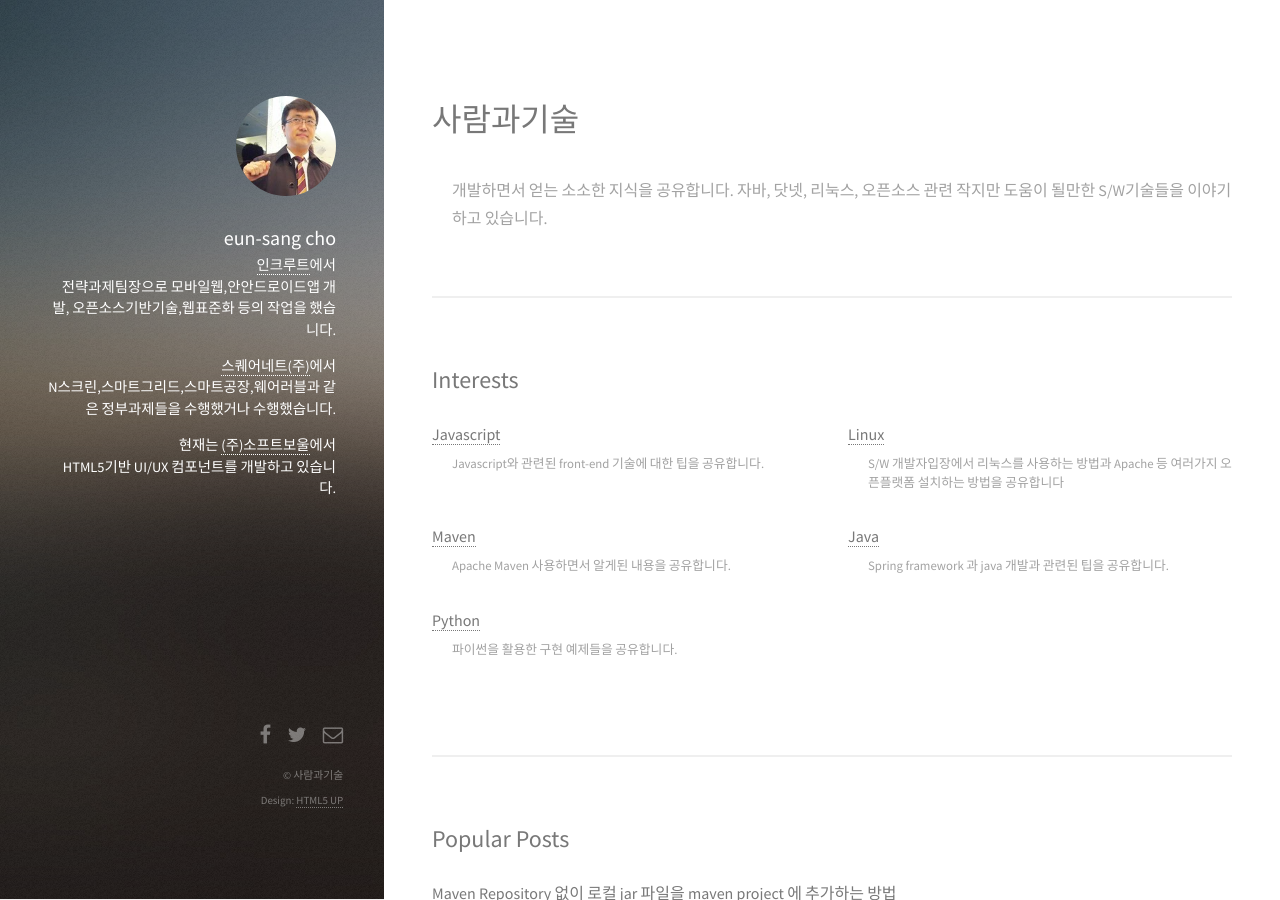
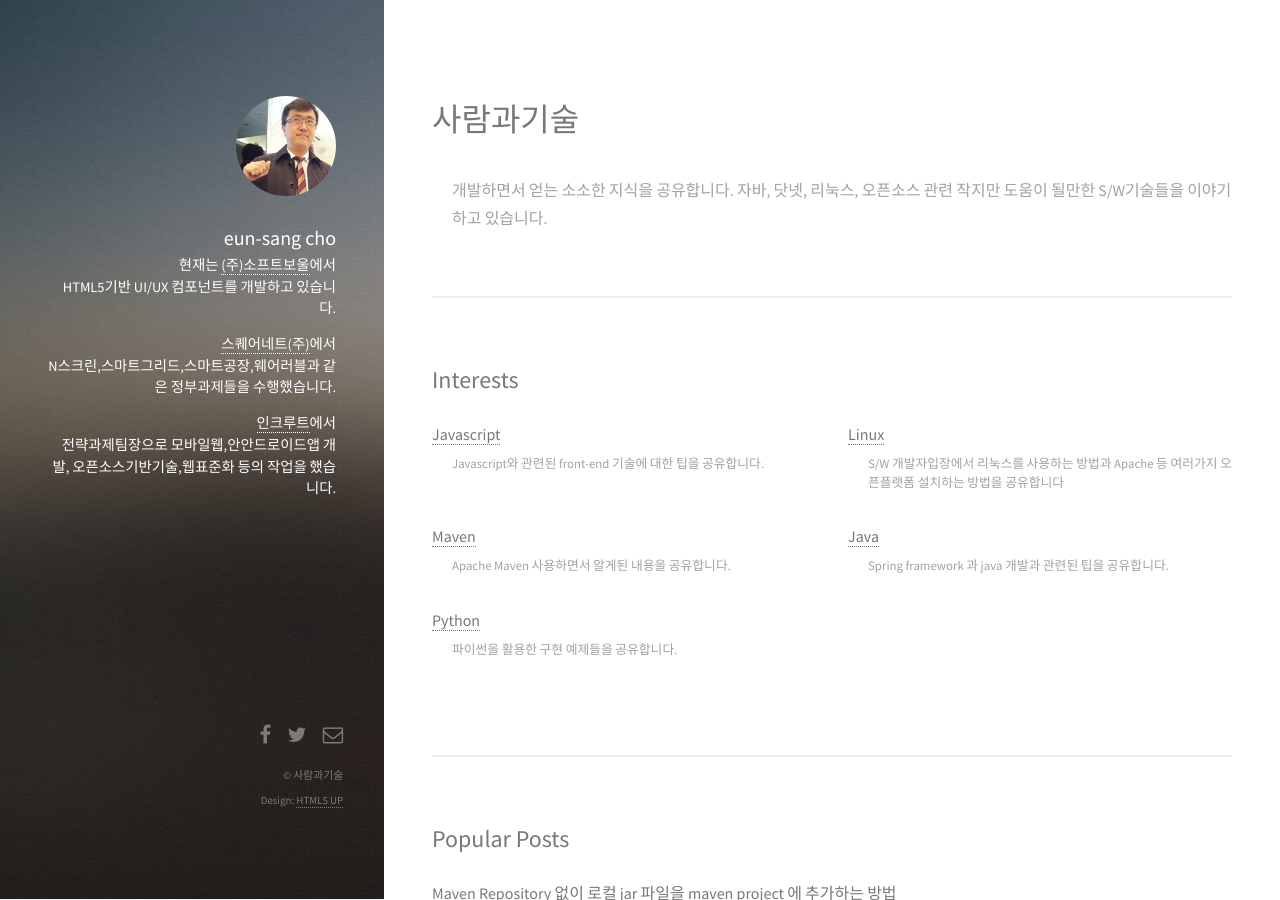
Before and after one commit to itnpeople/itnpeople.github.com, a Jekyll site: the page built from index.html, in a window 1280 px wide and 900 px high. Built offline with Jekyll 4.4.1, drawn with Linux system fonts in a browser that asks for light colours; nearby versions of some CDN libraries.

Commit message:
modified contents

```diff
--- a/index.html
+++ b/index.html
@@ -19,9 +19,9 @@ description: "자바,닷넷,리눅스 등 각종 오픈소스 및 오픈 플렛
 			<header id="header">
 				<a href="#" class="image avatar"><img src="{{site.baseurl}}/resources/img/index/avatar.jpg" alt="" /></a>
 				<h1><strong>eun-sang cho</strong></h1>
+				<h5>현재는 <a href="http://www.softbowl.co.kr" target="_blank">(주)소프트보울</a>에서<br/> HTML5기반 UI/UX 컴포넌트를 개발하고 있습니다.</h5>
+				<h5><a href="http://www.squarenet.co.kr" target="_blank">스퀘어네트(주)</a>에서<br/> N스크린,스마트그리드,스마트공장,웨어러블과 같은 정부과제들을 수행했습니다.</h5>
 				<h5><a href="http://www.incruit.co.kr" target="_blank">인크루트</a>에서<br/>  전략과제팀장으로 모바일웹,안안드로이드앱 개발, 오픈소스기반기술,웹표준화 등의 작업을 했습니다.</h5>
-				<h5><a href="http://www.squarenet.co.kr" target="_blank">스퀘어네트(주)</a>에서<br/> N스크린,스마트그리드,스마트공장,웨어러블과 같은 정부과제들을 수행했거나 수행했습니다.</h5>
-				<h5>현재는 <a href="http://www.softbowl.co.kr" target="_blank">(주)소프트보울</a>에서<br/> HTML5기반 UI/UX 컴포넌트를 개발하고 있습니다.</h5>
 			</header>
 		<!-- Main -->
 			<div id="main">
```
